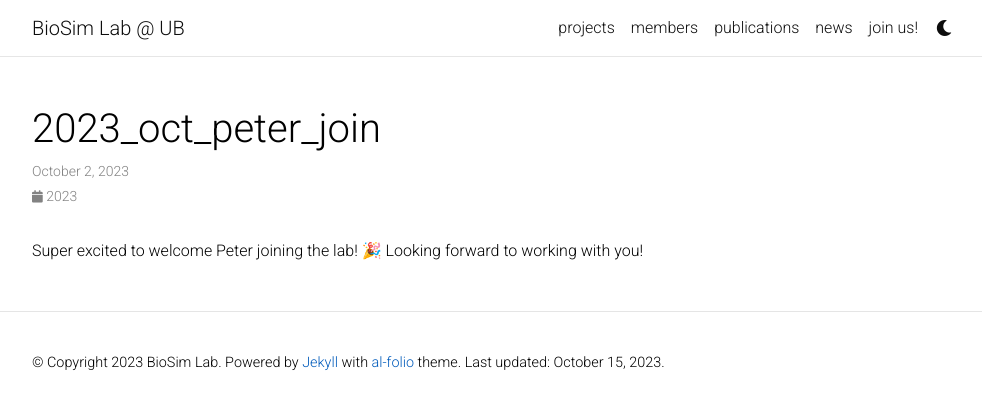
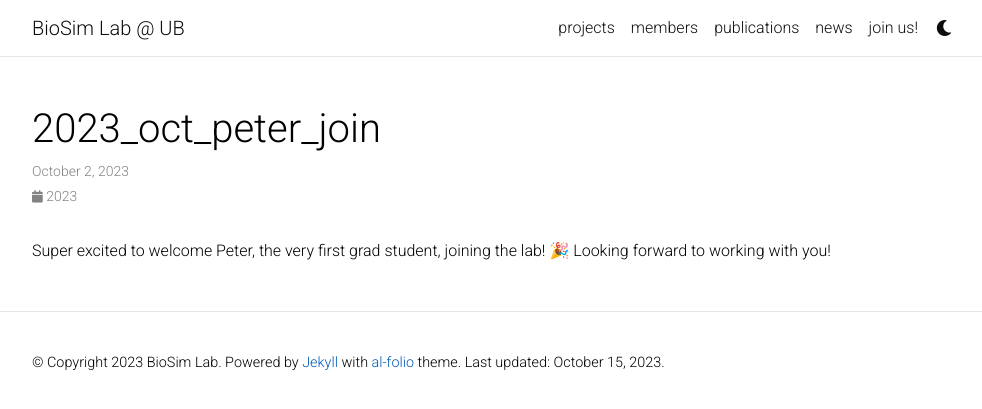
Before and after one commit to BioSimLabUB/biosimlabub.github.io, a Jekyll site: the page built from _news/2023_Oct_Peter_join.md, in a window 1280 px wide. Shown: the top 409 px of the page, without its empty margins (148-1130 px from the left). Built offline with Jekyll 4.4.1, drawn with Linux system fonts in a browser that asks for light colours; emoji names are drawn with the system emoji font; comment, search, counter and statistics services are not loaded; a style sheet for code colours, icons or effects is not loaded.

Commit message:
update news Peter

```diff
--- a/_news/2023_Oct_Peter_join.md
+++ b/_news/2023_Oct_Peter_join.md
@@ -5,4 +5,4 @@ inline: true
 related_posts: false
 ---
 
-Super excited to welcome Peter joining the lab! :tada: Looking forward to working with you!
+Super excited to welcome Peter, the very first grad student, joining the lab! :tada: Looking forward to working with you!
```
